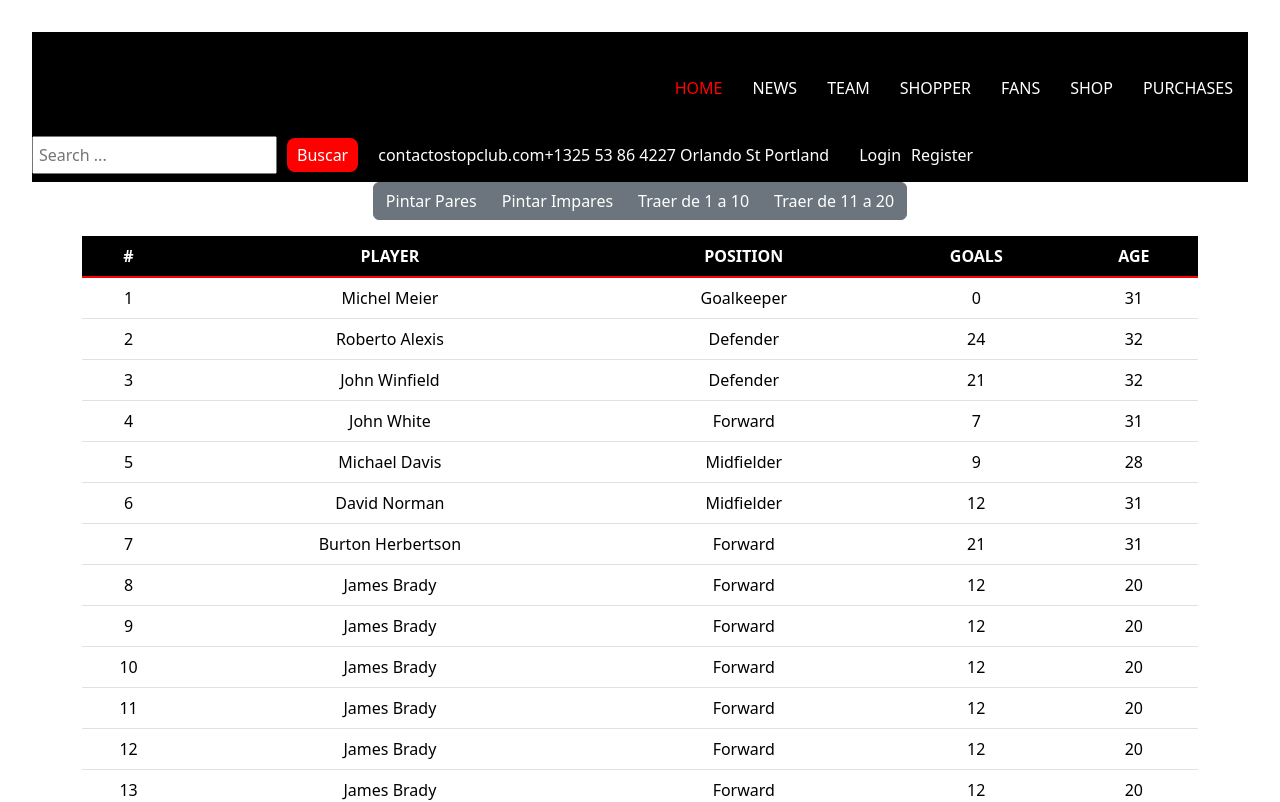
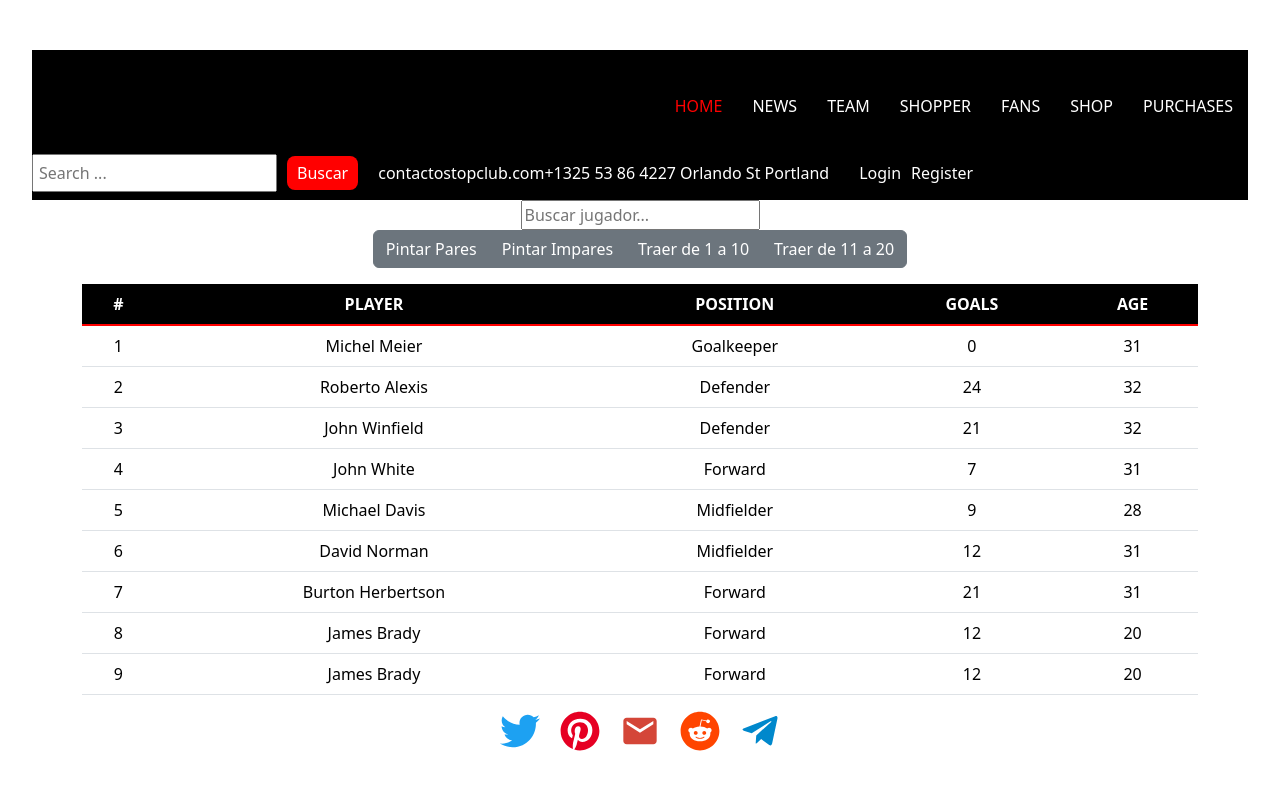
Before and after one commit to danibui/futbol_project, a React (Vite) app: page / in a window 1280 px wide. Shown: the top 802 px of the page. Built offline with nearby package versions, Linux system fonts and the light colour scheme.

Commit message:
Buscador Jugadores

```diff
--- a/src/componentes/table.jsx
+++ b/src/componentes/table.jsx
@@ -17,21 +17,19 @@ function ResponsiveExample() {
     { id : '7', player: 'Burton Herbertson', position: 'Forward', goals: 21, age: 31 },
     { id : '8', player: 'James Brady', position: 'Forward', goals: 12, age: 20 },
     { id : '9', player: 'James Brady', position: 'Forward', goals: 12, age: 20 },
-    { id : '10', player: 'James Brady', position: 'Forward', goals: 12, age: 20 },
-    { id : '11', player: 'James Brady', position: 'Forward', goals: 12, age: 20 },
-    { id : '12', player: 'James Brady', position: 'Forward', goals: 12, age: 20 },
-    { id : '13', player: 'James Brady', position: 'Forward', goals: 12, age: 20 },
-    { id : '14', player: 'James Brady', position: 'Forward', goals: 12, age: 20 },
-    { id : '15', player: 'James Brady', position: 'Forward', goals: 12, age: 20 },
-    { id : '16', player: 'James Brady', position: 'Forward', goals: 12, age: 20 },
-    { id : '17', player: 'James Brady', position: 'Forward', goals: 12, age: 20 },
-    { id : '18', player: 'James Brady', position: 'Forward', goals: 12, age: 20 },
-    { id : '19', player: 'James Brady', position: 'Forward', goals: 12, age: 20 },
-    { id : '20', player: 'James Brady', position: 'Forward', goals: 12, age: 20 },
     // Agrega más jugadores si es necesario
   ];
 
   const [visiblePlayers, setVisiblePlayers] = useState(players);
+  const [searchTerm, setSearchTerm] = useState('');
+
+  const handleSearch = (event) => {
+    setSearchTerm(event.target.value);
+    const filteredPlayers = players.filter(player =>
+      player.player.toLowerCase().includes(event.target.value.toLowerCase())
+    );
+    setVisiblePlayers(filteredPlayers);
+  };
 
   const handleEvenRows = () => {
     const evenRows = players.filter((_, index) => index % 2 === 1);
@@ -53,12 +51,22 @@ function ResponsiveExample() {
 
   return (
     <div className="container">
+      <div className="search-container">
+        <input
+          type="text"
+          placeholder="Buscar jugador..."
+          value={searchTerm}
+          onChange={handleSearch}
+        />
+      </div>
+      <div className="actions-container">
         <ButtonGroup className="mb-3">
           <Button variant="secondary" onClick={handleEvenRows}>Pintar Pares</Button>
           <Button variant="secondary" onClick={handleOddRows}>Pintar Impares</Button>
           <Button variant="secondary" onClick={handleRows1To10}>Traer de 1 a 10</Button>
           <Button variant="secondary" onClick={handleRows11To20}>Traer de 11 a 20</Button>
         </ButtonGroup>
+      </div>
       <Table responsive className="table-custom">
         <thead>
           <tr>
@@ -69,7 +77,7 @@ function ResponsiveExample() {
         </thead>
         <tbody>
           {visiblePlayers.map((player, index) => (
-            <tr>
+            <tr key={index}>
               <td>{player.id}</td>
               <td>{player.player}</td>
               <td>{player.position}</td>
```
Also changed, not shown: 1 other file (tests, documents, lock files or other folders). Lines whose indentation alone changed are shown as unchanged.
